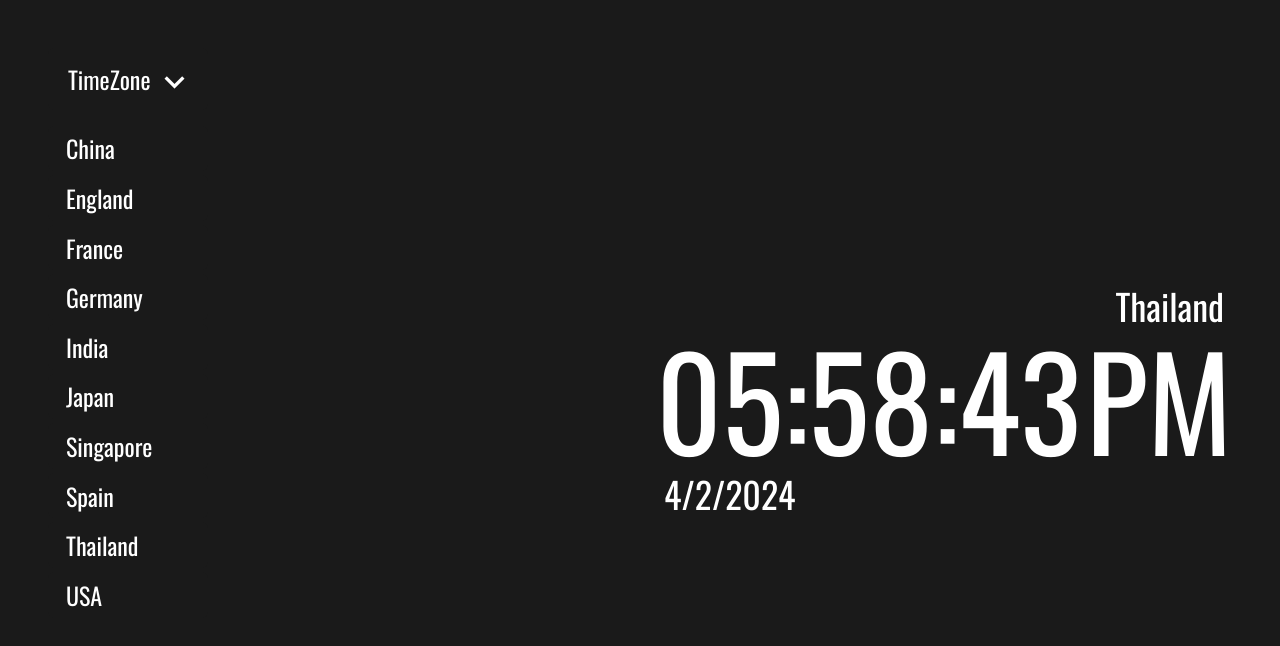
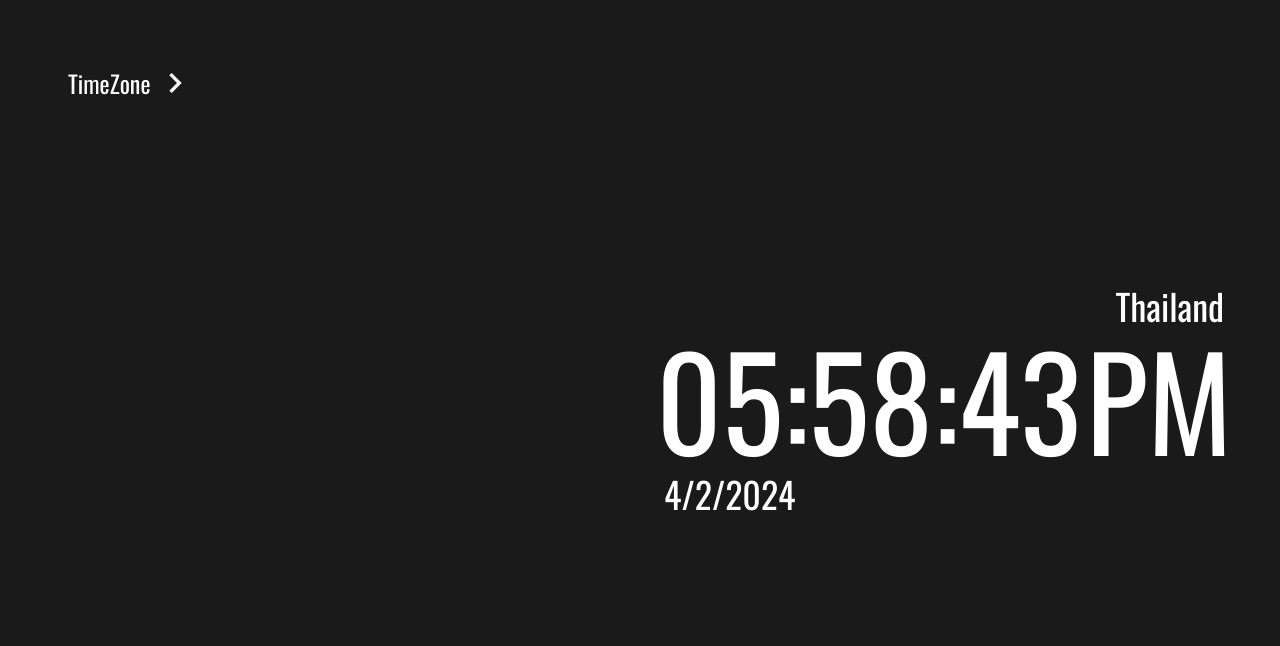
Before and after one commit to zombox0633/global-times, a React (Vite) app: page / in a window 1280 px wide. Shown: the top 646 px of the page. Built offline with nearby package versions, Linux system fonts and the light colour scheme.

Commit message:
update design DropDown

```diff
--- a/src/components/DropDown.tsx
+++ b/src/components/DropDown.tsx
@@ -1,3 +1,4 @@
+import { useState } from "react";
 import { timezoneData, timezoneType } from "../constraint/TIMEZONE_DATA";
 
 type DropDownType = {
@@ -5,17 +6,21 @@ type DropDownType = {
 };
 
 function DropDown({ setTimezone }: DropDownType) {
+  const [showDropDown, setShowDropDown] = useState<boolean>(false);
   return (
     <div>
-      <button className="focus__df flex items-center justify-center w-40 pl-4">
+      <button
+        className="focus__df flex items-center justify-center w-40 pl-4"
+        onClick={() => setShowDropDown((prev) => !prev)}
+      >
         TimeZone
-        <span className="material-symbols-outlined mt-2 ml-1">expand_more</span>
+        <span className={`material-symbols-outlined  ${showDropDown ? "rotate-0" : "rotate-180"} my-2 ml-1 transition-all duration-500 ease-in-out`}>chevron_left</span>
       </button>
-      <ul className="w-40 mt-4 ">
+      <ul className={`absolute ${showDropDown ? "left-12 ": "-left-[100%]"}  w-40 mt-4 transition-all duration-500 ease-in-out`}>
         {timezoneData.map((item, index) => (
           <li id={`timezone-${index + 1}`} className="mb-1 ">
             <button
-              className="pl-4 text-start w-40"
+              className="pl-4 text-start w-[9.75rem]"
               value={item.timeZone}
               onClick={() =>
                 setTimezone({ country: item.country, timeZone: item.timeZone })
```
Also changed, not shown: src/index.css (+0 -19 lines).
